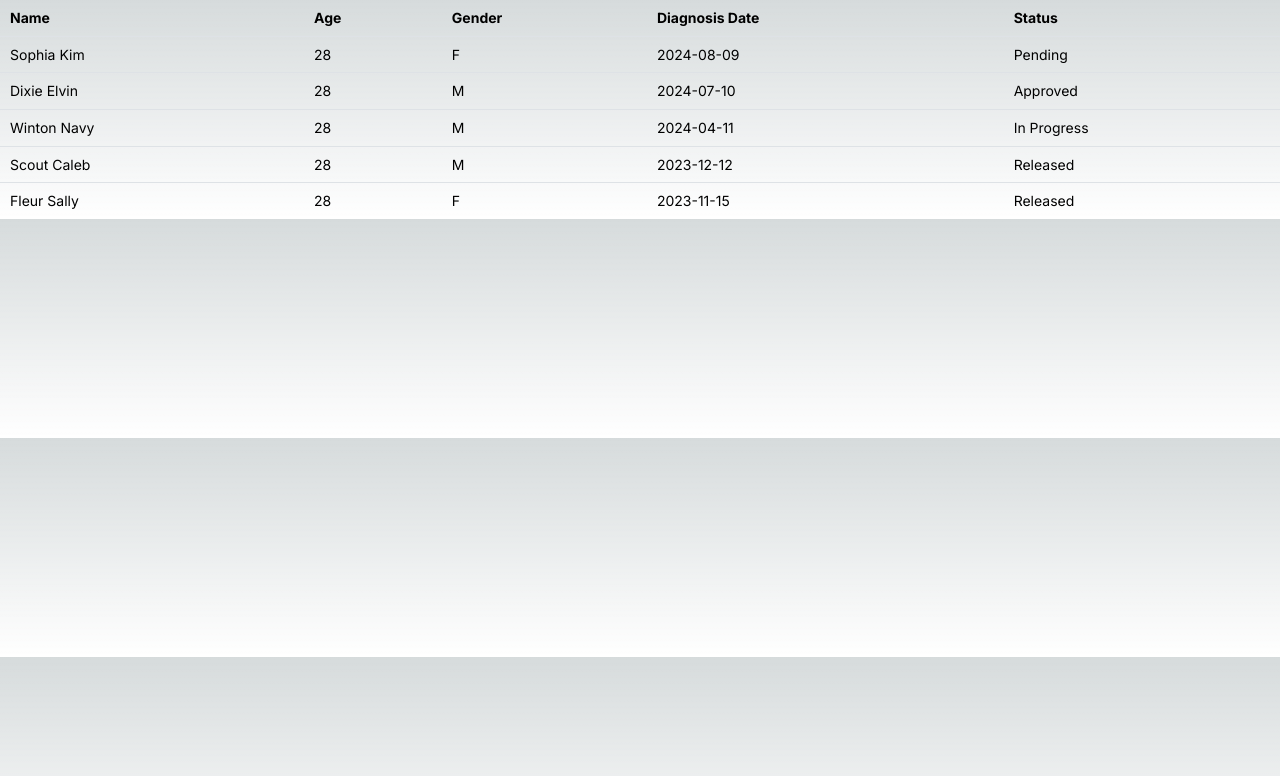
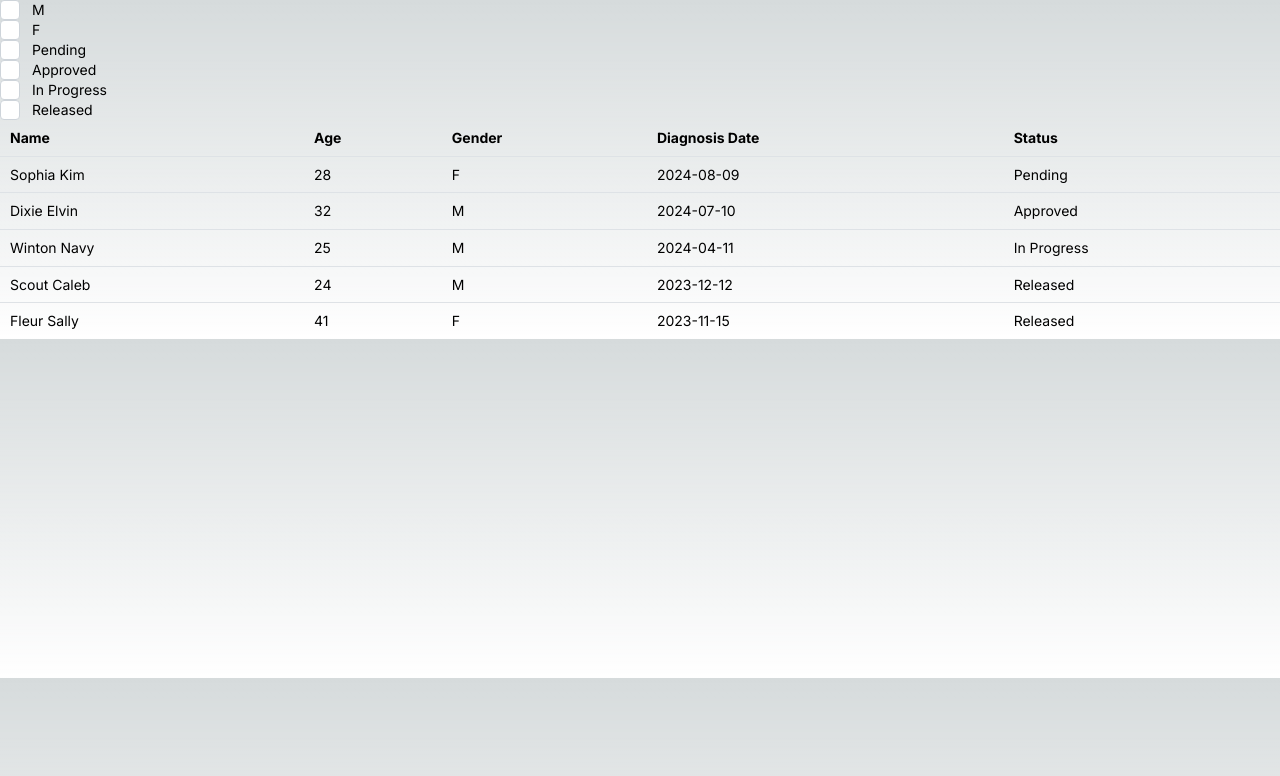
Before and after one commit to sophiakim1/vial-subject-grid, a Next.js app: page / in a window 1280 px wide. Shown: the top 776 px of the page. Built offline with nearby package versions, Linux system fonts and the light colour scheme.

Commit message:
Add filter functionality without any styling

```diff
--- a/app/api/subjects/route.ts
+++ b/app/api/subjects/route.ts
@@ -32,7 +32,7 @@ const subjects = [
   {
     id: 2,
     name: "Dixie Elvin",
-    age: 28,
+    age: 32,
     gender: "M",
     diagnosisDate: "2024-07-10",
     status: "Approved",
@@ -40,7 +40,7 @@ const subjects = [
   {
     id: 3,
     name: "Winton Navy",
-    age: 28,
+    age: 25,
     gender: "M",
     diagnosisDate: "2024-04-11",
     status: "In Progress",
@@ -48,7 +48,7 @@ const subjects = [
   {
     id: 4,
     name: "Scout Caleb",
-    age: 28,
+    age: 24,
     gender: "M",
     diagnosisDate: "2023-12-12",
     status: "Released",
@@ -56,7 +56,7 @@ const subjects = [
   {
     id: 5,
     name: "Fleur Sally",
-    age: 28,
+    age: 41,
     gender: "F",
     diagnosisDate: "2023-11-15",
     status: "Released",
--- /dev/null
+++ b/app/components/filters/FilterSection.tsx
@@ -0,0 +1,38 @@
+import React, { useEffect, useState } from "react";
+import GenderFilter from "./GenderFilter";
+import StatusFilter from "./StatusFilter";
+
+interface FilterSectionProps {
+  onFilterChange: (filters: {
+    gender: string[];
+    status: string[];
+  }) => void;
+}
+
+const FilterSection: React.FC<FilterSectionProps> = ({ onFilterChange }) => {
+  const [gender, setGender] = useState<string[]>([]);
+  const [status, setStatus] = useState<string[]>([]);
+
+  useEffect(() => {
+    onFilterChange({ gender, status });
+  }, [gender, status]);
+
+  return (
+    <div>
+      <GenderFilter
+        selectedValues={gender}
+        onChange={(values) => {
+          setGender(values);
+        }}
+      />
+      <StatusFilter
+        selectedValues={status}
+        onChange={(values) => {
+          setStatus(values);
+        }}
+      />
+    </div>
+  );
+};
+
+export default FilterSection;
--- /dev/null
+++ b/app/components/filters/GenderFilter.tsx
@@ -0,0 +1,39 @@
+import { Checkbox } from "@mantine/core";
+import React from "react";
+
+interface GenderFilterProps {
+  selectedValues: string[];
+  onChange: (values: string[]) => void;
+}
+
+const GenderFilter: React.FC<GenderFilterProps> = ({
+  selectedValues,
+  onChange,
+}) => {
+  const handleCheckboxChange = (event: React.ChangeEvent<HTMLInputElement>) => {
+    const value = event.target.value;
+    const newValues = event.target.checked
+      ? [...selectedValues, value]
+      : selectedValues.filter((v) => v !== value);
+    onChange(newValues);
+  };
+
+  return (
+    <div>
+      <Checkbox
+        checked={selectedValues.includes("M")}
+        value="M"
+        label="M"
+        onChange={handleCheckboxChange}
+      />
+      <Checkbox
+        checked={selectedValues.includes("F")}
+        value="F"
+        label="F"
+        onChange={handleCheckboxChange}
+      />
+    </div>
+  );
+};
+
+export default GenderFilter;
--- /dev/null
+++ b/app/components/filters/StatusFilter.tsx
@@ -0,0 +1,51 @@
+import { Checkbox } from "@mantine/core";
+import React from "react";
+
+interface StatusFilterProps {
+  selectedValues: string[];
+  onChange: (values: string[]) => void;
+}
+
+const StatusFilter: React.FC<StatusFilterProps> = ({
+  selectedValues,
+  onChange,
+}) => {
+  const handleCheckboxChange = (event: React.ChangeEvent<HTMLInputElement>) => {
+    const value = event.target.value;
+    const newValues = event.target.checked
+      ? [...selectedValues, value]
+      : selectedValues.filter((v) => v !== value);
+    onChange(newValues);
+  };
+
+  return (
+    <div>
+      <Checkbox
+        checked={selectedValues.includes("Pending")}
+        value="Pending"
+        label="Pending"
+        onChange={handleCheckboxChange}
+      />
+      <Checkbox
+        checked={selectedValues.includes("Approved")}
+        value="Approved"
+        label="Approved"
+        onChange={handleCheckboxChange}
+      />
+      <Checkbox
+        checked={selectedValues.includes("In Progress")}
+        value="In Progress"
+        label="In Progress"
+        onChange={handleCheckboxChange}
+      />
+      <Checkbox
+        checked={selectedValues.includes("Released")}
+        value="Released"
+        label="Released"
+        onChange={handleCheckboxChange}
+      />
+    </div>
+  );
+};
+
+export default StatusFilter;
--- a/app/page.tsx
+++ b/app/page.tsx
@@ -1,18 +1,45 @@
 "use client";
-import { Table } from "@mantine/core";
+import { Checkbox, Table } from "@mantine/core";
 import { useEffect, useState } from "react";
+import FilterSection from "./components/filters/FilterSection";
 
 export default function Home() {
+  const [filters, setFilters] = useState<{
+    gender: string[];
+    status: string[];
+  }>({ gender: [], status: [] });
   const [subjects, setSubjects] = useState<Subject[]>([]);
+  const [filteredSubjects, setFilteredSubjects] = useState<Subject[]>([]);
 
   useEffect(() => {
     // Fetch subjects from GET /api/subjects
     fetch("/api/subjects")
       .then((res) => res.json())
-      .then((data) => setSubjects(data));
+      .then((data) => {
+        // Set subjects and filteredSubjects state
+        // Initially, set both to the same data
+        setSubjects(data);
+        setFilteredSubjects(data);
+      });
   }, []);
 
-  const rows = subjects.map((subject) => (
+  useEffect(() => {
+    let filteredData = subjects;
+    // Apply filters if we have any filters selected
+    if (filters.gender.length > 0) {
+      filteredData = filteredData.filter((subject) =>
+        filters.gender.includes(subject.gender)
+      );
+    }
+    if (filters.status.length > 0) {
+      filteredData = filteredData.filter((subject) =>
+        filters.status.includes(subject.status)
+      );
+    }
+    setFilteredSubjects(filteredData);
+  }, [filters, subjects]);
+
+  const gridRows = filteredSubjects.map((subject) => (
     <Table.Tr key={subject.id}>
       <Table.Td>{subject.name}</Table.Td>
       <Table.Td>{subject.age}</Table.Td>
@@ -22,7 +49,16 @@ export default function Home() {
     </Table.Tr>
   ));
 
+  const handleFilterChange = (newFilters: {
+    gender: string[];
+    status: string[];
+  }) => {
+    setFilters(newFilters);
+  };
+
   return (
+    <div>
+      <FilterSection onFilterChange={handleFilterChange} />
       <Table>
         <Table.Thead>
           <Table.Tr>
@@ -33,7 +69,8 @@ export default function Home() {
             <Table.Th>Status</Table.Th>
           </Table.Tr>
         </Table.Thead>
-      <Table.Tbody>{rows}</Table.Tbody>
+        <Table.Tbody>{gridRows}</Table.Tbody>
       </Table>
+    </div>
   );
 }
```
Lines whose indentation alone changed are shown as unchanged.
